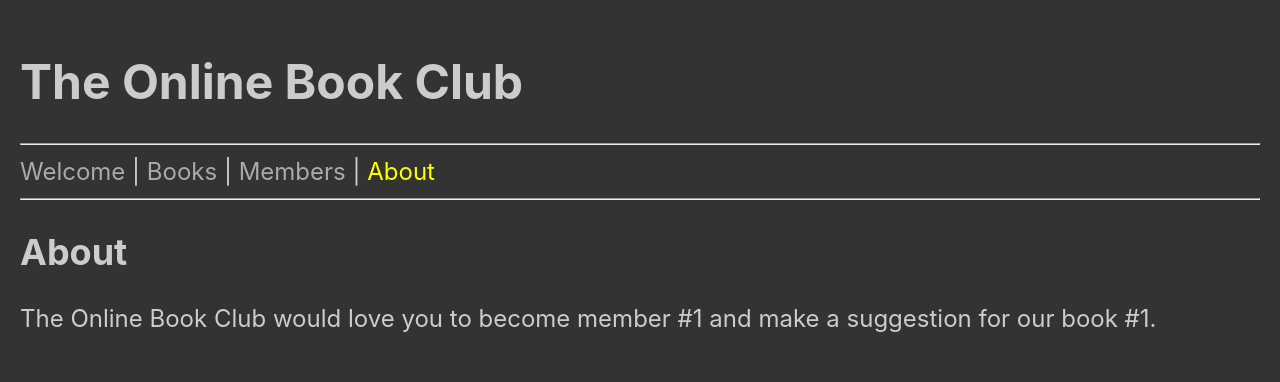
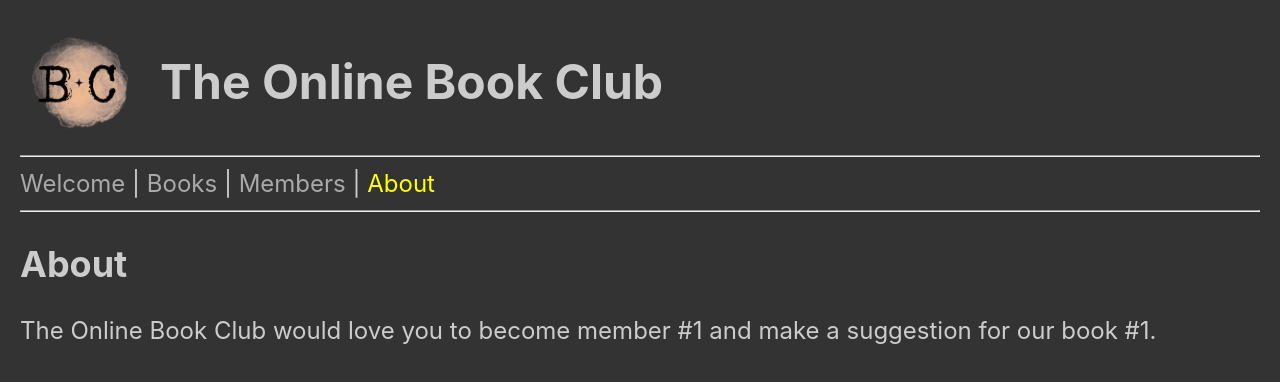
Before and after one commit to bekircbc/reducer-api-fetch, a React (Vite) app: page /about in a window 1280 px wide. Shown: the top 382 px of the page. Built offline with nearby package versions, Linux system fonts and the light colour scheme; no server answers.

Commit message:
added logo to page..

```diff
--- a/src/App.jsx
+++ b/src/App.jsx
@@ -11,7 +11,10 @@ function App() {
   const { siteTitle } = useContext(AppContext);
   return (
     <div className="App">
-      <h1>{siteTitle}</h1>
+      <div className="title">
+        <img src="images/icon.png" alt="logo" />
+        <h1>{siteTitle}</h1>
+      </div>
       <hr />
       <NavLink to="/welcome">Welcome</NavLink> |{" "}
       <NavLink to="/books">Books</NavLink> |{" "}
--- a/src/App.scss
+++ b/src/App.scss
@@ -3,6 +3,14 @@ body {
   color: #ccc;
   padding: 20px;
   font-size: 1.5rem;
+  .App {
+    .title {
+      display: flex;
+      gap: 20px;
+      img {
+        width: 120px;
+      }
+    }
 
     a {
       color: #aaa;
@@ -79,3 +87,4 @@ body {
       }
     }
   }
+}
```
Lines whose indentation alone changed are shown as unchanged.
